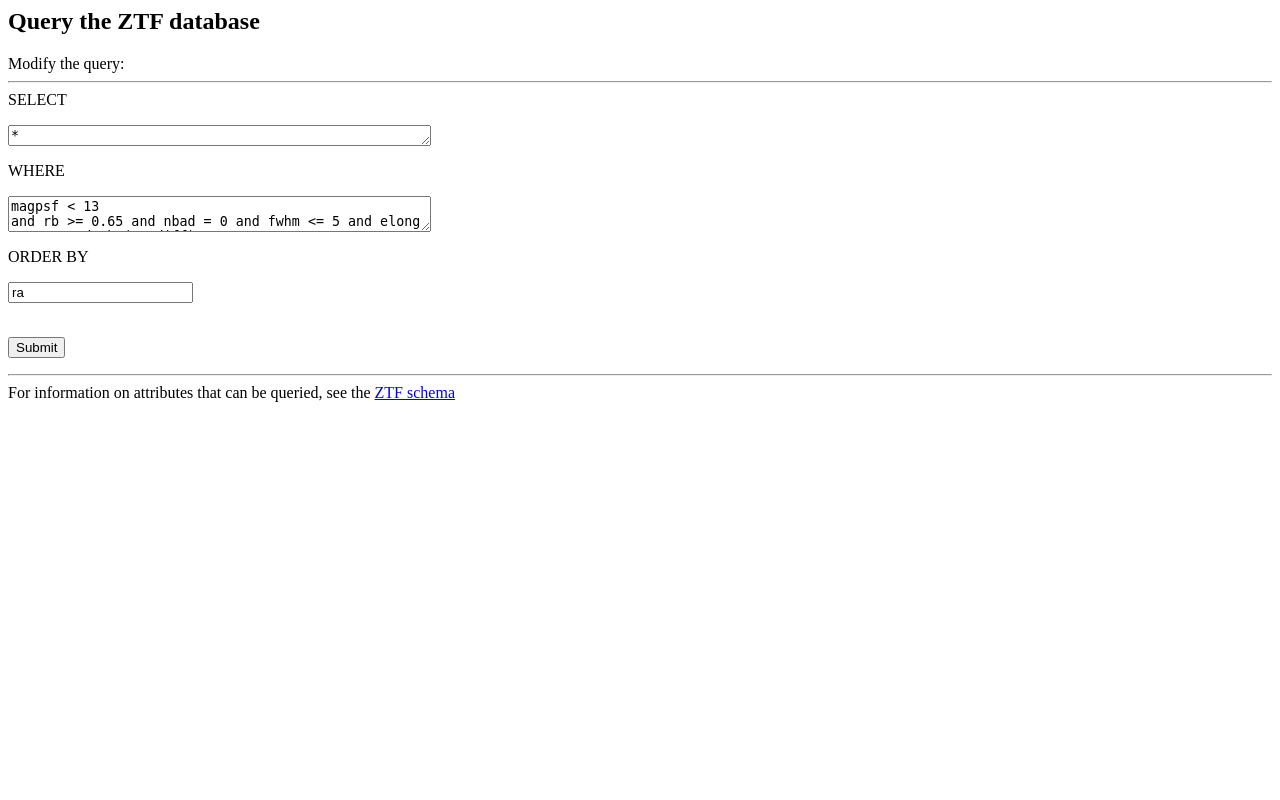
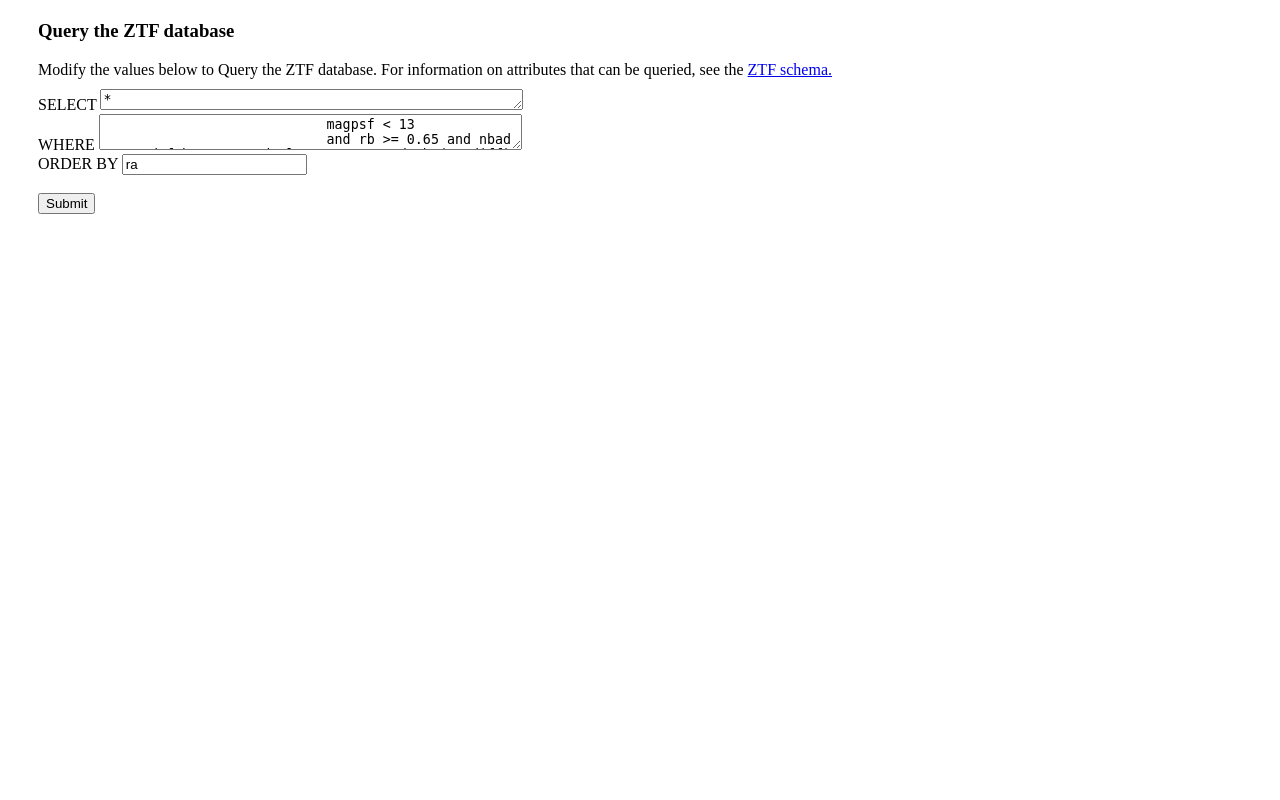
Before and after one commit to lsst-uk/lasair-project-management, a Django app: template src/lasair-webapp/lasair/lasair/templates/candlistquery.html in a window 1280 px wide. Run offline with Django 3.2, Linux system fonts and the light colour scheme; the template is opened without the code that fills it, so the values that code supplies are empty.

Commit message:
css changes

```diff
--- a/src/lasair-webapp/lasair/lasair/templates/base.html
+++ b/src/lasair-webapp/lasair/lasair/templates/base.html
@@ -2,7 +2,7 @@
 <!doctype html>
 <html lang="en">
 <head>
-<link rel="stylesheet" href="{% static "css/bootstrap.min.css"%}" >
+<!-- <link rel="stylesheet" href="{% static "css/bootstrap.min.css"%}" > -->
 <link rel="stylesheet" href="{% static "css/lasair-web.css" %}">
 <title>Lasair Transients and Variables*</title>
 </head>
--- a/src/lasair-webapp/lasair/lasair/templates/candlist.html
+++ b/src/lasair-webapp/lasair/lasair/templates/candlist.html
@@ -1,3 +1,5 @@
+{% extends "base.html" %}
+{% block content %}
     Query: {{ message }}
     <hr/>
     Showing results {{ ps }} to {{ pe }} of {{ nalert }}
@@ -24,3 +26,4 @@ Showing results {{ ps }} to {{ pe }} of {{ nalert }}
     </tr>
     {% endfor %}
     </table>
+{% endblock %}
--- a/src/lasair-webapp/lasair/lasair/templates/candlistquery.html
+++ b/src/lasair-webapp/lasair/lasair/templates/candlistquery.html
@@ -1,29 +1,45 @@
-<h2>Query the ZTF database</h2>
+{% extends "base.html" %}
+{% block content %}
 
-Modify the query:
-<hr/>
-<form method="POST" action="/candlist/">
-SELECT<br/>
-<p>
-<textarea rows="1" cols="50" name="selected">
-*
-</textarea></br>
-<p>
-WHERE<br/>
-<p>
-<textarea rows="2" cols="50" name="where">
-magpsf < 13
-and rb >= 0.65 and nbad = 0 and fwhm <= 5 and elong <= 1.2 and abs(magdiff) <= 0.1
-</textarea></br>
-<p>
-ORDER BY<br/>
-<p>
-<input name="order" type="text" value="ra"/><br/>
-<input type="hidden" name="page" value="{{ page }}"/><br/>
-<p>
-<input type="submit" value="Submit"/>
+<div class="row">
+        <div class="col-sm">
+                <h3>Query the ZTF database</h3>
+        </div>
+</div>
+<div class="row">
+        <div class="col-sm">
+            Modify the values below to Query the ZTF database. For information on attributes that can be queried, see the
+            <a href= https://zwickytransientfacility.github.io/ztf-avro-alert/schema.html>ZTF schema.</a>
+            </div>
+        </div>
 
-</form>
-<hr/>
-For information on attributes that can be queried, see the
-<a href= https://zwickytransientfacility.github.io/ztf-avro-alert/schema.html>ZTF schema</a>
+<div class="row">
+        <div class="col-sm">
+                <form method="POST" action="/candlist/">
+                    {% csrf_token %}
+                    <div class ="form-group">
+                        <label for="select">SELECT</label>
+                        <textarea class="form-control" rows="1" cols="50" name="selected" id="SELECT">*</textarea>
+                    </div>
+                    <div class ="form-group">
+                            <label for="where">WHERE</label>
+                            <textarea class="form-control" rows="2" cols="50" name="where" id="where">
+                            magpsf < 13
+                            and rb >= 0.65 and nbad = 0 and fwhm <= 5 and elong <= 1.2 and abs(magdiff) <= 0.1
+                            </textarea>
+                    </div>
+                    <div class ="form-group">
+                            <label for="orderby">ORDER BY</label>
+                            <input id="orderby" class="form-control" name="order" type="text" value="ra"/><br/>
+                            <input class="form-control" type="hidden" name="page" value="{{ page }}"/><br/>
+                    </div>
+
+                <input type="submit" value="Submit" class="btn btn-primary"/>
+
+                </form>
+        </div>
+</div>
+
+
+
+{% endblock %}
```
Lines whose indentation alone changed are shown as unchanged.
